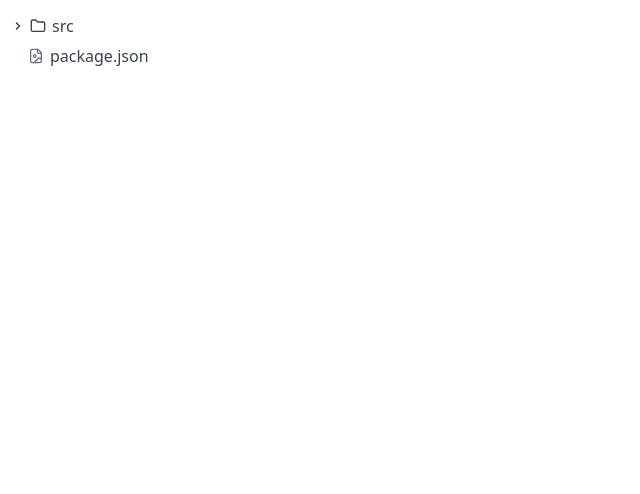
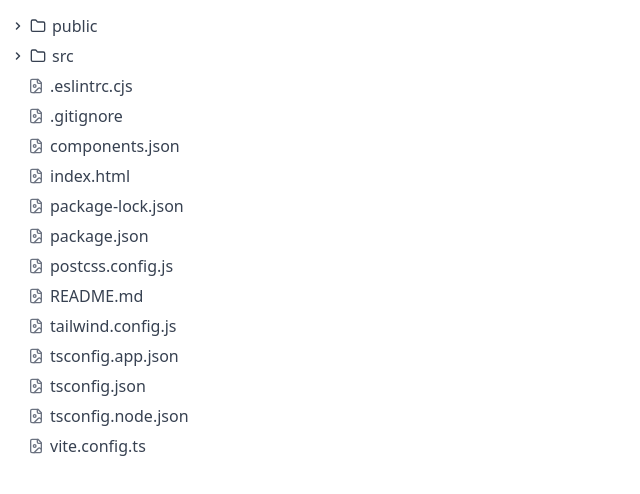
Before and after one commit to petrirh1/simple-recursive-tree, a React (Vite) app: page / in a window 1280 px wide. Shown: the top 494 px of the page, without its empty margins (0-640 px from the left). Built offline with nearby package versions, Linux system fonts and the light colour scheme.

Commit message:
Update mock data to match project directory structure

```diff
--- a/src/App.tsx
+++ b/src/App.tsx
@@ -1,20 +1,49 @@
 import FileTree, { Item } from './components/ui/file-tree';
 
 const items: Item[] = [
+	{
+		name: 'public',
+		type: 'folder',
+		children: [{ name: 'recursive-tree.svg', type: 'file' }],
+	},
 	{
 		name: 'src',
 		type: 'folder',
 		children: [
 			{
-				name: 'components',
+				name: 'assets',
+				type: 'folder',
+				children: [{ name: 'react.svg', type: 'file' }],
+			},
+			{
+				name: 'components/ui',
 				type: 'folder',
 				children: [{ name: 'file-tree.tsx', type: 'file' }],
 			},
+			{
+				name: 'lib',
+				type: 'folder',
+				children: [{ name: 'utils.ts', type: 'file' }],
+			},
 			{ name: 'App.tsx', type: 'file' },
+			{ name: 'index.css', type: 'file' },
 			{ name: 'main.tsx', type: 'file' },
+			{ name: 'vite-env.d.ts', type: 'file' },
 		],
 	},
+	{ name: '.eslintrc.cjs', type: 'file' },
+	{ name: '.gitignore', type: 'file' },
+	{ name: 'components.json', type: 'file' },
+	{ name: 'index.html', type: 'file' },
+	{ name: 'package-lock.json', type: 'file' },
 	{ name: 'package.json', type: 'file' },
+	{ name: 'postcss.config.js', type: 'file' },
+	{ name: 'README.md', type: 'file' },
+	{ name: 'tailwind.config.js', type: 'file' },
+	{ name: 'tsconfig.app.json', type: 'file' },
+	{ name: 'tsconfig.json', type: 'file' },
+	{ name: 'tsconfig.node.json', type: 'file' },
+	{ name: 'vite.config.ts', type: 'file' },
 ];
 
 function App() {
```
